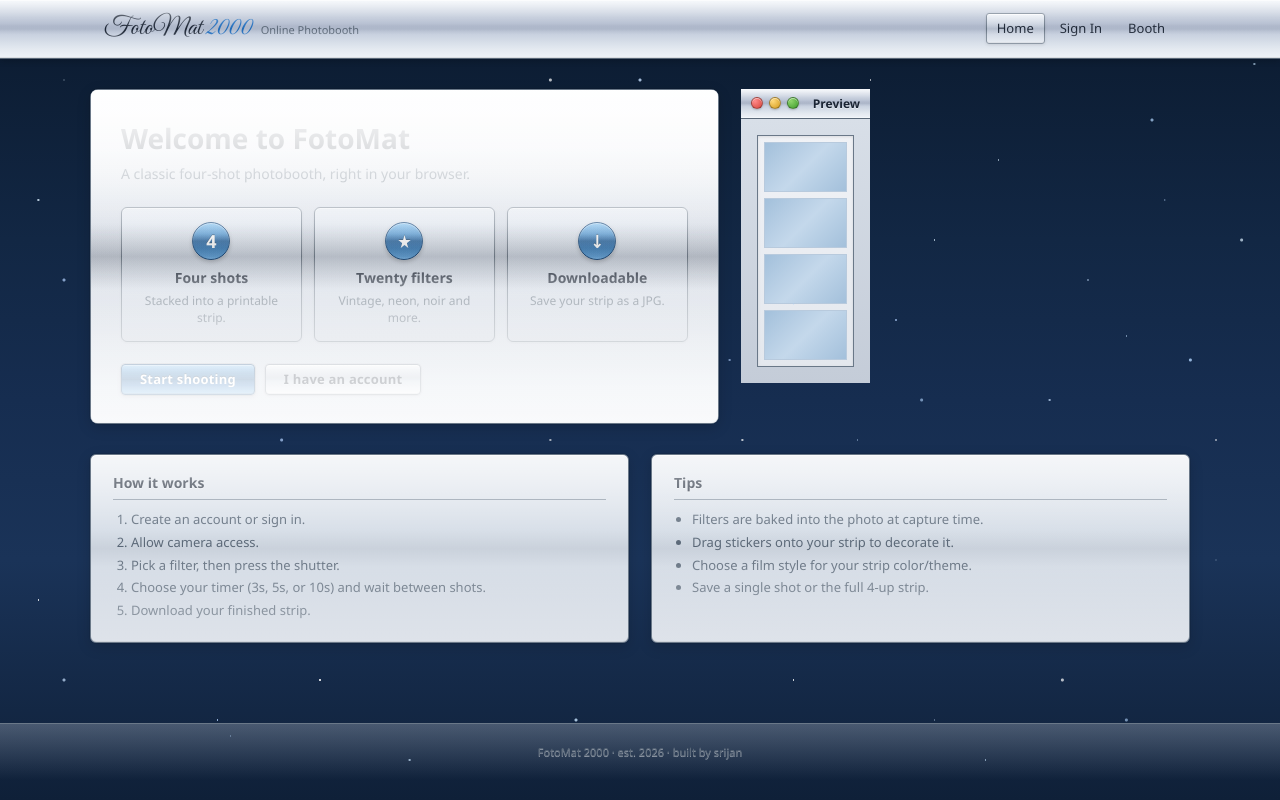
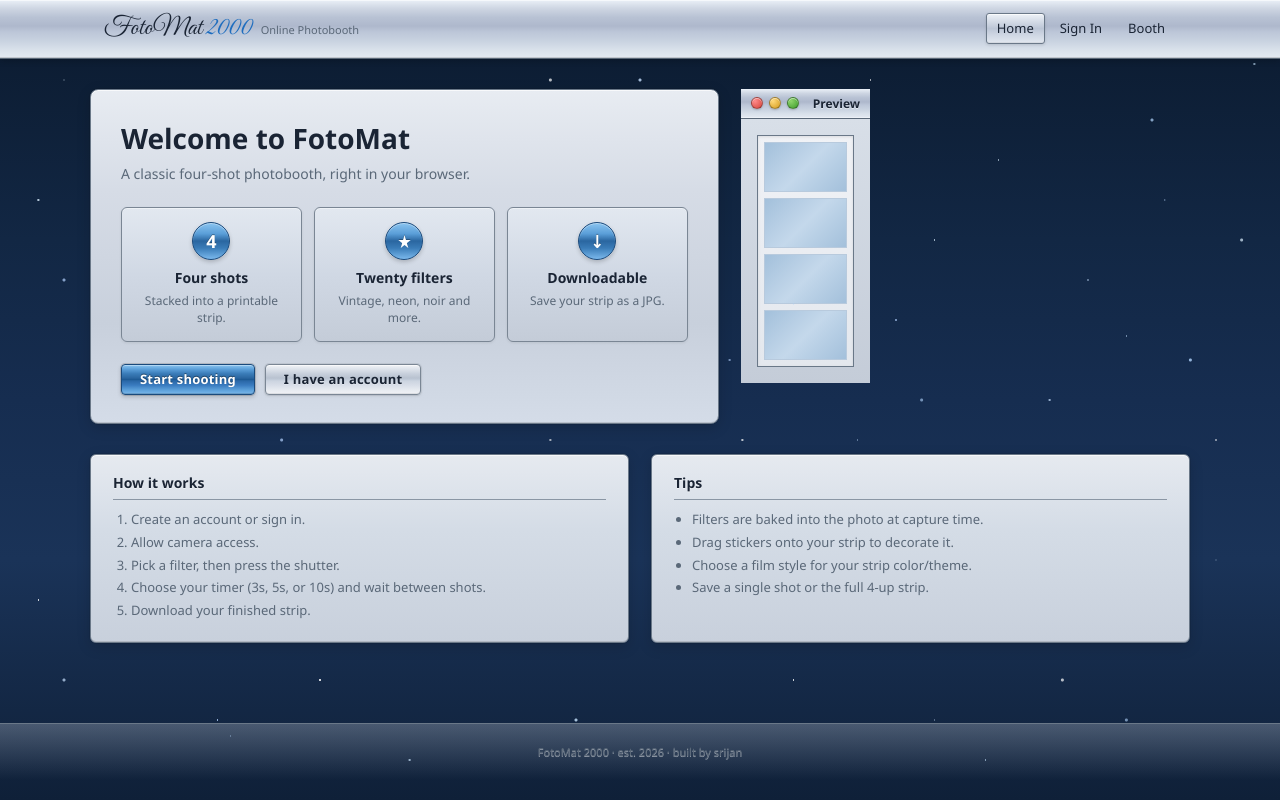
Before and after one commit to SAISRIJAN13/fotomat, a plain HTML site: page index.html in a window 1280 px wide. Drawn offline with nearby package versions, Linux system fonts and the light colour scheme.

Commit message:
Remove metallic chrome effects from panels, cards, titlebars — keep only on buttons

```diff
--- a/style.css
+++ b/style.css
@@ -169,14 +169,7 @@ body::after {
   top: 0;
   z-index: 50;
 }
-.topbar::after {
-  content: "";
-  position: absolute;
-  inset: 0;
-  background: var(--chrome-shine);
-  pointer-events: none;
-  border-radius: inherit;
-}
+
 .topbar-inner {
   max-width: 1100px;
   margin: 0 auto;
@@ -341,13 +334,6 @@ body::after {
   box-shadow: 0 -1px 0 rgba(255,255,255,.3) inset;
   position: relative;
 }
-.window-titlebar::after {
-  content: "";
-  position: absolute;
-  inset: 0;
-  background: var(--chrome-shine);
-  pointer-events: none;
-}
 .dot {
   width: 12px; height: 12px;
   border-radius: 50%;
@@ -401,14 +387,7 @@ body::after {
 @media (min-width: 600px) {
   .hero-card { padding: 28px 30px; }
 }
-.hero-card::before {
-  content: "";
-  position: absolute;
-  inset: 0;
-  background: var(--chrome-shine);
-  pointer-events: none;
-  border-radius: inherit;
-}
+
 .hero-title h1 {
   font-size: 22px;
   color: var(--ink);
@@ -440,14 +419,7 @@ body::after {
   text-align: center;
   box-shadow: 0 1px 0 rgba(255,255,255,.4) inset, 0 1px 3px rgba(0,0,0,.08);
 }
-.feature::before {
-  content: "";
-  position: absolute;
-  inset: 0;
-  background: var(--chrome-shine);
-  pointer-events: none;
-  border-radius: inherit;
-}
+
 .feature-icon {
   width: 38px;
   height: 38px;
@@ -528,14 +500,6 @@ body::after {
 }
 @media (min-width: 600px) {
   .panel { padding: 18px 22px; }
-}
-.panel::before {
-  content: "";
-  position: absolute;
-  inset: 0;
-  background: var(--chrome-shine);
-  pointer-events: none;
-  border-radius: inherit;
 }
 .panel-title {
   font-size: 14px;
```
